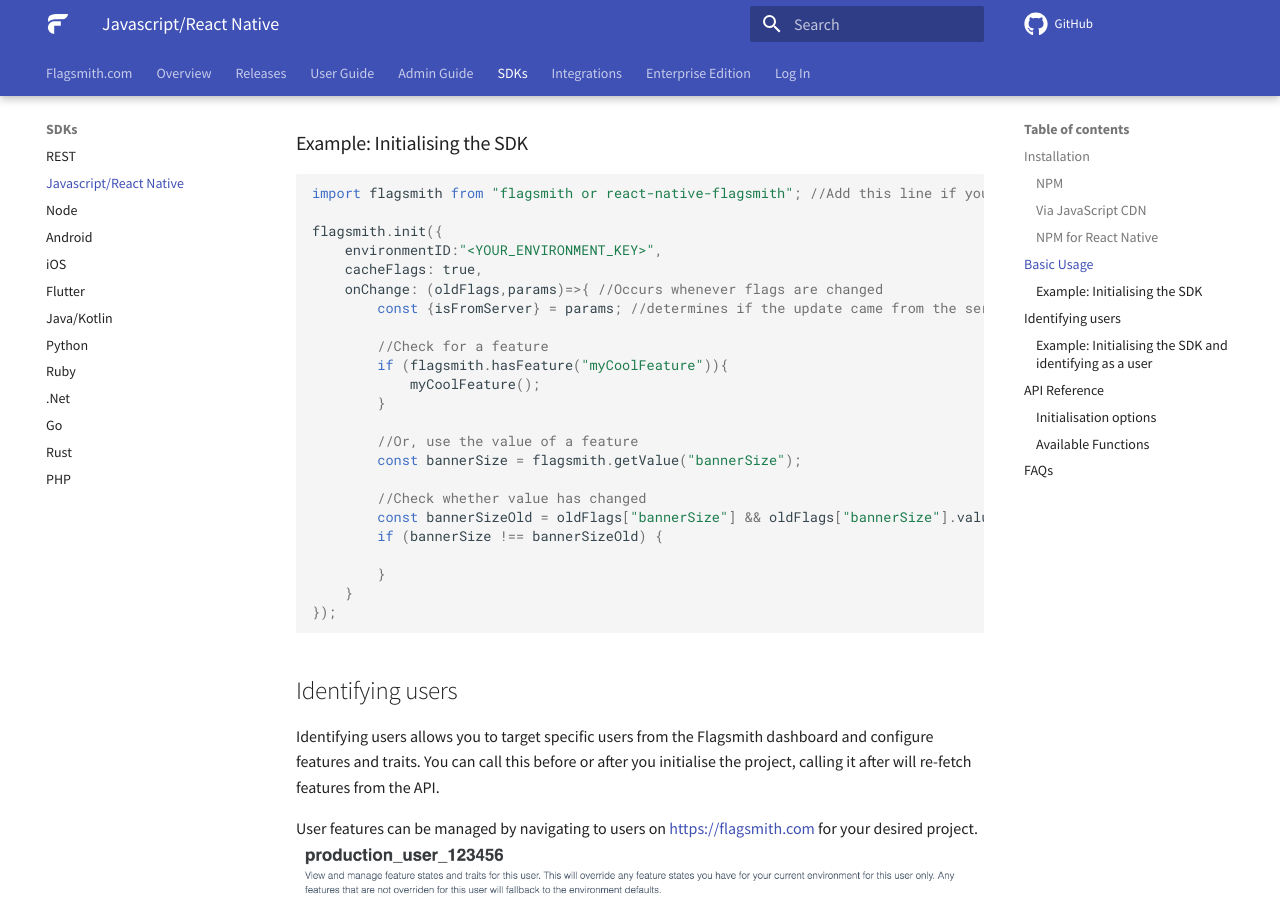
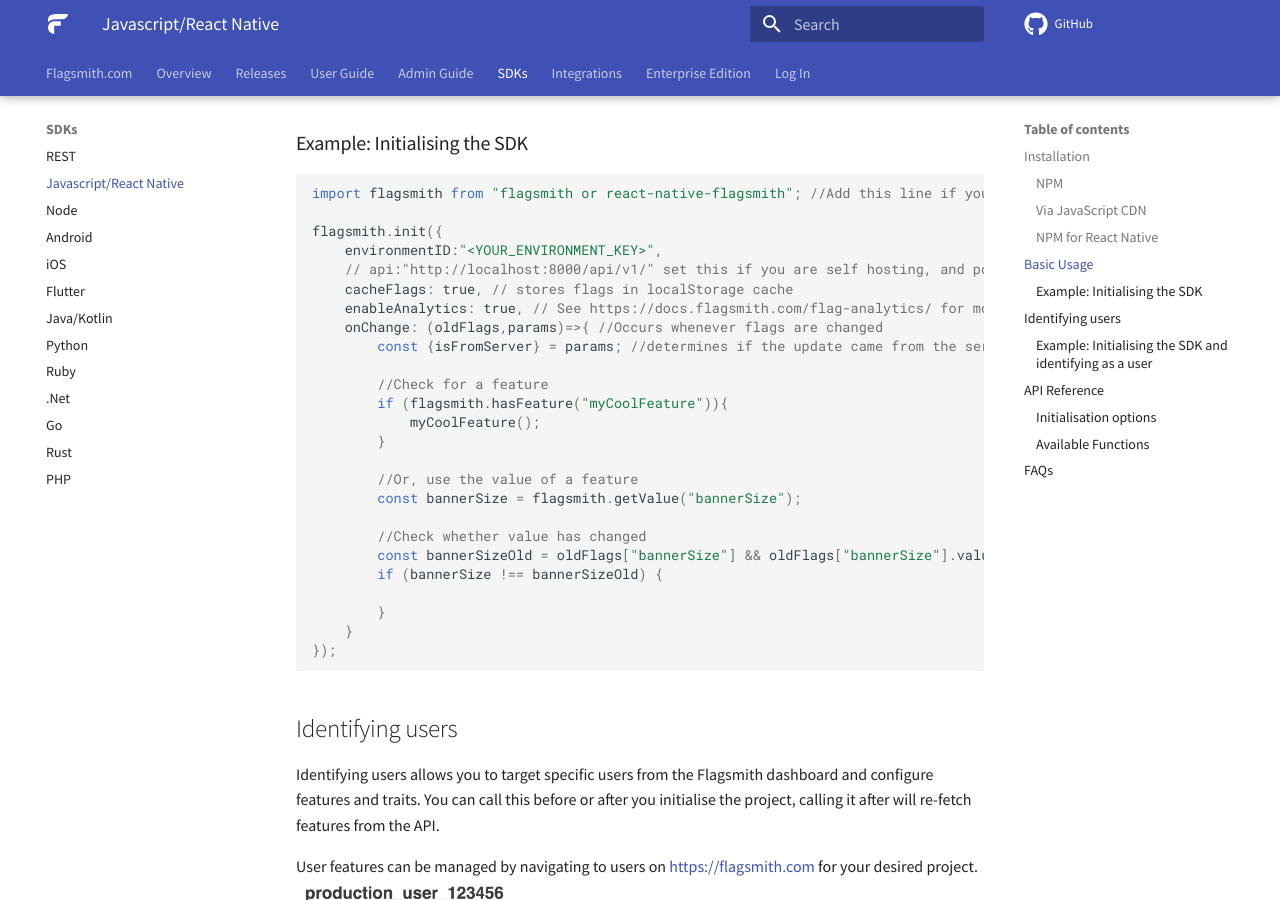
Before and after one commit to Flagsmith/flagsmith-docs, an MkDocs documentation site: the page built from docs/clients/javascript.md, in a window 1280 px wide and 900 px high, scrolled down 1182 px. Built offline with MkDocs 1.6.1 and Material for MkDocs 9.7.7, drawn with Linux system fonts in a browser that asks for light colours; comment, search, counter and statistics services are not loaded.

Commit message:
Added more info to JS client init options

```diff
--- a/docs/clients/javascript.md
+++ b/docs/clients/javascript.md
@@ -40,7 +40,9 @@ import flagsmith from "flagsmith or react-native-flagsmith"; //Add this line if
 
 flagsmith.init({
     environmentID:"<YOUR_ENVIRONMENT_KEY>",
-    cacheFlags: true,
+    // api:"http://localhost:8000/api/v1/" set this if you are self hosting, and point it to your API
+    cacheFlags: true, // stores flags in localStorage cache
+    enableAnalytics: true, // See https://docs.flagsmith.com/flag-analytics/ for more info
     onChange: (oldFlags,params)=>{ //Occurs whenever flags are changed
         const {isFromServer} = params; //determines if the update came from the server or local cached storage
 
```
